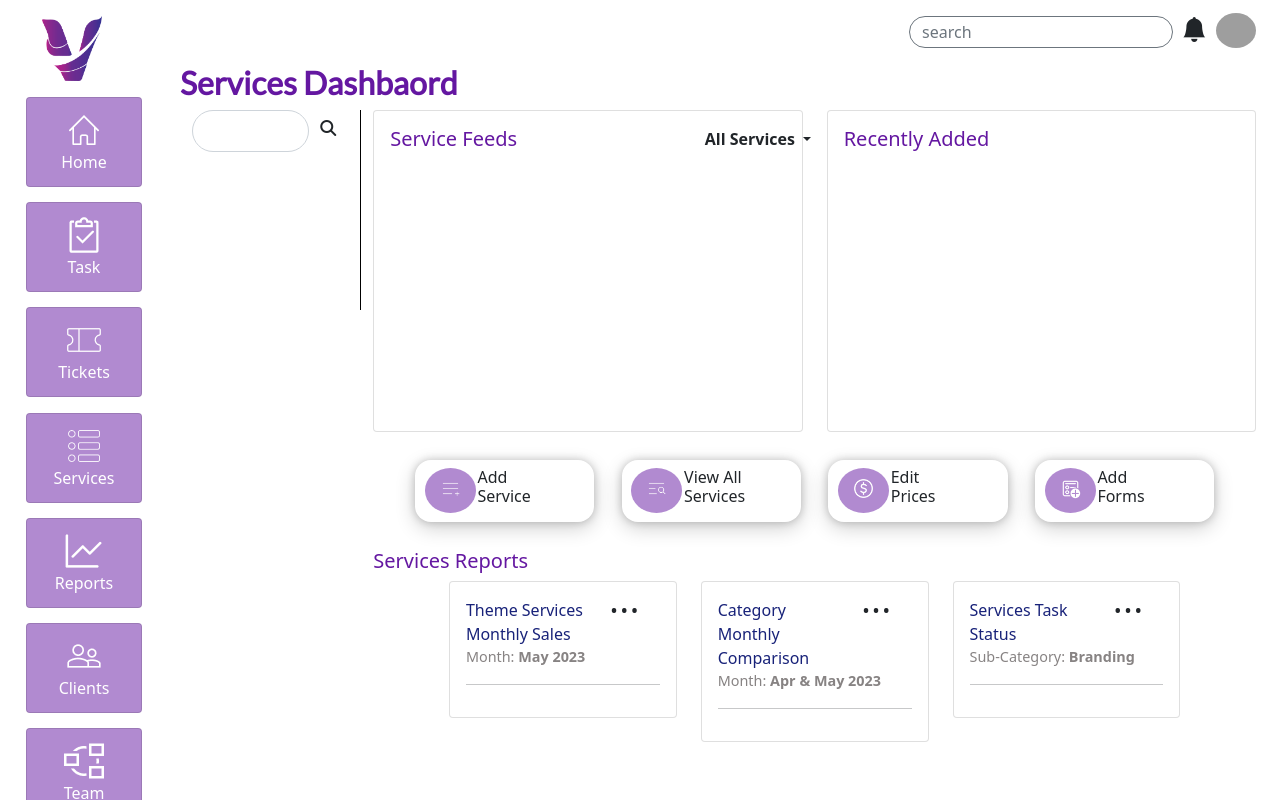
After one commit to VikingAM/VikingUniverseRepository, a Django app: template portal/templates/admin_templates/services/services_dashboard.html in a window 1280 px wide. The commit adds this page. Run offline with Django 3.2, Linux system fonts and the light colour scheme; the template is opened without the code that fills it, so the values that code supplies are empty; grey boxes are pictures that could not be loaded.

Commit message:
services dashboard ui for 1080p and 1440p

```diff
--- a/portal/templates/admin_templates/admin_base.html
+++ b/portal/templates/admin_templates/admin_base.html
@@ -90,13 +90,23 @@
         			</a>
       			</li>
       			<li class="nav-item">
-        			<a href="#">
+        			<a href="{% url 'portalAdminServicesDashboard' %}">
+        				{% if sidebar == "services" %}
+        					<div class="card  nav-card-active">
+		  						<div class="card-body sidebar-card-body">
+		  							<img class="nav-item_images" src="{% static 'portal_admin/images/sidebar_services_active.png' %}"><br/>
+		  							Services
+		  						</div>
+							</div>
+        				{% else %}
         					<div class="card nav-card">
 		  						<div class="card-body sidebar-card-body">
 		  							<img class="nav-item_images" src="{% static 'portal_admin/images/sidebar_services.png' %}"><br/>
 		  							Services
 		  						</div>
 							</div>
+        				{% endif %}
+
         			</a>
       			</li>
       			<li class="nav-item">
--- /dev/null
+++ b/portal/templates/admin_templates/services/services_dashboard.html
@@ -0,0 +1,306 @@
+{% extends 'admin_templates/admin_base.html' %}
+
+{% load static %}
+
+{% block title %} Admin Dashboard {% endblock title %}
+
+{% block style %}
+<link href='https://fonts.googleapis.com/css?family=Lato' rel='stylesheet'>
+<link rel="stylesheet" type="text/css" href="{% static 'portal_admin/css/admin_services_dashboard.css' %}">
+
+{% endblock style %}
+
+{% block content %}
+	<div class="row">
+		<div class="col-sm-12">
+			<h2 class="dashboard_welcome_greeting">Services Dashbaord</h2>
+		</div>
+	</div>
+	<div class="container-fluid">
+		<div class="row">
+			<div class="col-sm-2" style="border-right: 1px solid black; height: 200px;">
+				<div class="input-group">
+	                <input class="form-control py-2 rounded-pill mr-1 pr-5 search_services" type="search" value="" placeholder="" id="search_services">
+	                <span class="input-group-append">
+	                    <button class="btn rounded-pill border-0 ml-n5" type="button">
+	                        <i class="fa fa-search"></i>
+	                    </button>
+	                </span>
+	            </div>
+			</div>
+			<div class="col-sm-10">
+				<div class="row">
+					<div class="col-sm-6">
+						<div class="card ">
+							<div class="card-body" >
+								<div class="row">
+									<div class="col-sm-9 feeds_title">
+										<h5>Service Feeds</h5>
+									</div>
+									<div class="col-sm-3" style="text-align: right;">
+										<div class="dropdown">
+											<span class="dropdown-toggle" type="button" id="ServicesFeedDropDown" data-bs-toggle="dropdown" aria-expanded="false">
+												<b>All Services</b>
+											</span>
+											<ul class="dropdown-menu" aria-labelledby="ServicesFeedDropDown">
+											    <li><a class="dropdown-item" href="#">Active</a></li>
+											    <li><a class="dropdown-item" href="#">Inactive</a></li>
+											</ul>
+									</div>
+									</div>
+								</div>
+								<div class="row scroll">
+									<ul class="list-group">
+										{% for just in just_loop %}
+											<li class="list-group-item remove-border-list">
+												<div class="row">
+										  			<div class="col-sm-1" style="text-align: right;">
+											 			<img src="https://github.com/mdo.png" alt="mdo" width="35" height="35" class="rounded-circle client_round_images" style="margin-top: 5px;">
+											 		</div>
+											 		<div class="col-sm-11" style="border: 1px solid black; border-radius: 3%;">
+											 			<div class="row">
+											 				<div class="col-sm-12 feed_updates">
+												 				Lennox Davidson has update a <span>Service</span> and changed status to <b>Active</b>.
+												 			</div>
+
+											 				<div class="col-sm-12 services_feed">
+											 					<span><img src="{% static 'portal_admin/images/services_id_image.png' %}">101201-3010-400{{ forloop.counter }}</span>
+												 			</div>
+
+
+												 			<div class="col-sm-6 service_title_feed" style="text-align: left;">
+												 				<span>Frame QR Code</span>
+												 			</div>
+												 			<div class="col-sm-6 service_category_feed" style="text-align: right;">
+												 				Category: <span>Branding</span>
+												 			</div>
+
+												 			<div class="col-sm-6 service_category_feed" style="text-align: left;">
+												 				Theme: <span>Design & Art<span>
+												 			</div>
+												 			<div class="col-sm-6 service_category_feed" style="text-align: right;">
+												 				Sub-Category: <span>QR Code Design</span>
+												 			</div>
+
+												 			<div class="col-sm-6 service_time_feed" style="text-align: left;">
+												 				Today at 5:30 AM
+												 			</div>
+												 			<div class="col-sm-6 view_services_feed" style="text-align: right;">
+												 				View service
+												 			</div>
+											 			</div>
+											 		</div>
+										  		</div>
+									  		</li>
+										{% endfor %}
+									</ul>
+								</div>
+							</div>
+						</div>
+					</div>
+					<div class="col-sm-6">
+						<div class="card ">
+							<div class="card-body">
+								<div class="row">
+									<div class="col-sm-9 feeds_title">
+										<h5>Recently Added</h5>
+									</div>
+								</div>
+								<div class="row scroll">
+									<ul class="list-group">
+										{% for just in just_loop %}
+											{% if foorloop.counter != 1 %}
+												<hr style="margin: 0rem 0;">
+											{% endif %}
+											<li class="list-group-item remove-border-list">
+												<div class="row">
+													<div class="col-sm-1">
+														<img src="https://github.com/mdo.png" alt="mdo" width="35" height="35" class="rounded-circle" style="margin-top: 5px;">
+													</div>
+													<div class="col-sm-11">
+														<div class="row">
+															<div class="col-sm-12 services_recently_added">
+																<span><img src="{% static 'portal_admin/images/services_id_image.png' %}">101201-3010-400{{ forloop.counter }}</span> <b>Banner & Booth or Kiosk</b>
+															</div>
+														</div>
+														<div class="row">
+															<div class="col-sm-6 service_category_feed">
+																<img src="{% static 'portal_admin/images/action_services.png' %}">Trade Show Booth Design
+															</div>
+															<div class="col-sm-6 service_category_feed" style="text-align: right;">
+																Theme: <span>Design & Art</span>
+															</div>
+														</div>
+														<div class="row">
+															<div class="col-sm-6 service_category_feed">
+																<span>Category: </span>Outdoor & Signage
+															</div>
+															<div class="col-sm-6 services_status" style="text-align: right;">
+																<span >INACTIVE</span>
+															</div>
+														</div>
+
+													</div>
+												</div>
+									  		</li>
+										{% endfor %}
+									</ul>
+								</div>
+							</div>
+						</div>
+					</div>
+				</div>
+				<br/>
+				<div class="row" style="padding:0.1rem 2.5rem;">
+					<div class="col-sm-3 ">
+						<div class="row g-0 services_btns">
+    						<div class="col-md-4" style="margin: auto; text-align:center;">
+    							<span class="dot">
+    								<img src="/static/portal_admin/images/add_service.png">
+    							</span>
+    						</div>
+    						<div class="col-md-8">
+      							<div class="card-body services_btns_body">
+        							<h5 class="card-title services_btns_title">Add <br/>Service </h5>
+      							</div>
+    						</div>
+  						</div>
+					</div>
+					<div class="col-sm-3 ">
+						<div class="row g-0 services_btns">
+    						<div class="col-md-4" style="margin: auto; text-align:center;">
+    							<span class="dot">
+    								<img src="/static/portal_admin/images/view_all_services.png">
+    							</span>
+    						</div>
+    						<div class="col-md-8">
+      							<div class="card-body services_btns_body">
+        							<h5 class="card-title services_btns_title">View All <br/>Services</h5>
+
+      							</div>
+    						</div>
+  						</div>
+					</div>
+					<div class="col-sm-3 ">
+						<div class="row g-0 services_btns">
+    						<div class="col-md-4" style="margin: auto; text-align:center;">
+    							<span class="dot">
+    								<img src="/static/portal_admin/images/edit_prices.png">
+    							</span>
+    						</div>
+    						<div class="col-md-8">
+      							<div class="card-body services_btns_body">
+        							<h5 class="card-title services_btns_title">Edit <br/>Prices</h5>
+      							</div>
+    						</div>
+  						</div>
+					</div>
+					<div class="col-sm-3 ">
+						<div class="row g-0 services_btns">
+    						<div class="col-md-4" style="margin: auto; text-align:center;">
+    							<span class="dot">
+    								<img src="/static/portal_admin/images/add_form.png">
+    							</span>
+    						</div>
+    						<div class="col-md-8">
+      							<div class="card-body services_btns_body">
+        							<h5 class="card-title services_btns_title">Add <br/>Forms</h5>
+      							</div>
+    						</div>
+  						</div>
+					</div>
+				</div>
+				<br/>
+				<div class="row">
+					<div class="col-sm-12 feeds_title">
+						<h5>Services Reports</h5>
+					</div>
+				</div>
+				<div class="row">
+					<div class="col-sm-1"></div>
+					<div class="col-sm-10">
+						<div class="row">
+							<div class="col-sm-4">
+								<div class="card">
+									<div class="card-body">
+										<div class="row ">
+											<div class="col-sm-8 service_report_title">
+												Theme Services Monthly Sales
+											</div>
+											<div class="col-sm-4">
+												<b>• • •</b>
+											</div>
+										</div>
+										<div class="row">
+											<div class="col-sm-12 service_category_feed">
+												Month: <span>May 2023</span>
+											</div>
+										</div>
+										<hr>
+
+									</div>
+								</div>
+							</div>
+							<div class="col-sm-4">
+								<div class="card">
+									<div class="card-body">
+										<div class="row">
+											<div class="col-sm-8 service_report_title">
+												Category Monthly Comparison
+											</div>
+											<div class="col-sm-4">
+												<b>• • •</b>
+											</div>
+										</div>
+										<div class="row">
+											<div class="col-sm-12 service_category_feed">
+												Month: <span>Apr & May 2023</span>
+											</div>
+										</div>
+										<hr>
+									</div>
+								</div>
+
+							</div>
+							<div class="col-sm-4">
+								<div class="card">
+									<div class="card-body">
+										<div class="row">
+											<div class="col-sm-8 service_report_title">
+												Services Task Status
+											</div>
+											<div class="col-sm-4">
+												<b>• • •</b>
+											</div>
+										</div>
+										<div class="row">
+											<div class="col-sm-12 service_category_feed">
+												Sub-Category: <span>Branding</span>
+											</div>
+										</div>
+										<hr>
+									</div>
+								</div>
+							</div>
+						</div>
+
+					</div>
+
+					<div class="col-sm-1"></div>
+				</div>
+			</div>
+		</div>
+	</div>
+
+{% endblock %}
+
+{% block script %}
+	<script src="https://code.jquery.com/jquery-3.7.0.min.js" integrity="sha256-2Pmvv0kuTBOenSvLm6bvfBSSHrUJ+3A7x6P5Ebd07/g=" crossorigin="anonymous"></script>
+	<script type="text/javascript">
+		$(document).ready(function(){
+
+		})
+
+
+	</script>
+{% endblock %}
--- a/portal/urls.py
+++ b/portal/urls.py
@@ -19,7 +19,9 @@ urlpatterns = [
 
     path('admin/tasks', views.portalAdminTaskDashboard, name="portalAdminTaskDashboard"),
     path('admin/tasks_list', views.portalAdminTaskList, name="portalAdminTaskList"),
-    path('admin/task_detailed/<task_id>', views.portalAdmintaskDetails, name="portalAdmintaskDetails")
+    path('admin/task_detailed/<task_id>', views.portalAdmintaskDetails, name="portalAdmintaskDetails"),
+
+    path('admin/services', views.portalAdminServicesDashboard, name="portalAdminServicesDashboard"),
 
 
 
--- a/static/portal_admin/css/admin_base.css
+++ b/static/portal_admin/css/admin_base.css
@@ -61,7 +61,9 @@
 }
 
 #header_search{
-	font-size: 20px;
+	font-size: 1rem;
+    height: 2rem;
+    margin-top: 0.5rem;
 }
 
 .header_notification{
@@ -111,7 +113,7 @@
 	}
 
 	#header_search{
-		font-size: 30px;
+		font-size: 1.5rem;
 	}
 
 	.header_notification{
--- /dev/null
+++ b/static/portal_admin/css/admin_services_dashboard.css
@@ -0,0 +1,175 @@
+.dot {
+	height: 2.8rem;
+	width: 3.2rem;
+	background-color: #6417A180;
+	border-radius: 50%;
+	display: inline-block;
+}
+
+.dot img{
+	margin-top: 0.6rem;
+    height: 1.3rem;
+    width: 1.3rem;
+}
+
+.scroll{
+	height: 16rem;
+	width: 100%;
+	margin-left: 1px;
+}
+.client_round_images{
+	height: 1.8rem;
+	width: 1.8rem;
+}
+.feed_updates{
+	font-size: 0.7rem;
+}
+.feed_updates span{
+	color: #091370;
+}
+.feed_updates b{
+	color: #8E65E4;
+}
+.services_feed span{
+	background-color: #6417A180;
+	border-radius:1rem;
+	color: #ffff;
+	padding: 0.2rem;
+}
+.services_feed{
+	font-size: 0.6rem;
+}
+.services_feed img{
+	width: 0.8rem;
+	height: 0.8rem;
+}
+.service_title_feed{
+	color: #010101;
+	font-size: 0.9rem;
+	font-weight: 600;
+}
+.service_category_feed{
+	color: #878383;
+	font-size: 0.9rem;
+}
+
+.service_category_feed span{
+	font-weight: 700;
+}
+.service_time_feed{
+	font-size: 0.8rem;
+}
+.view_services_feed{
+	color: #05A91F;
+	text-decoration: underline;
+	font-size: 0.8rem;
+	cursor: pointer;
+}
+
+.services_recently_added{
+
+}
+
+.services_recently_added span{
+	background-color: #6417A180;
+	border-radius:1rem;
+	color: #ffff;
+	padding: 0.2rem;
+}
+
+.services_recently_added{
+	font-size: 0.6rem;
+}
+.services_recently_added img{
+	width: 0.8rem;
+	height: 0.8rem;
+}
+.services_recently_added b{
+	font-size: 0.9rem;
+	font-weight: 400;
+	color:#182279;
+}
+.services_status span{
+	background-color: #182279;
+	color: white;
+	padding: 0 0.8rem;
+	border-radius: 9px;
+	font-size: 0.7rem;
+}
+.services_btns{
+	border-radius: 1rem;
+	padding: 0.5rem;
+	margin: 0.1rem;
+	box-shadow:0 0px 8px 0 rgba(0,0,0,0.2),0 6px 20px 0 rgba(0,0,0,0.19) !important;
+}
+
+.services_btns_body{
+	padding: 0rem 0rem;
+	cursor: pointer;
+}
+.services_btns_title{
+	font-size: 1rem;
+}
+
+.service_reports{
+	color: #6417A1;
+}
+
+.service_report_title{
+	color: #182279;
+}
+
+@media (min-width: 1930px) and (max-width:2560px){
+	.dashboard_welcome_greeting{
+		font-size: 2.8rem;
+	}
+	.feeds_title h5{
+		font-size: 2rem;
+	}
+	.client_round_images{
+		height: 3rem;
+		width: 3rem;
+	}
+	.scroll{
+		height: 24rem;
+	}
+	.feed_updates {
+    	font-size: 1.2rem;
+	}
+	.services_feed {
+	    font-size: 1rem;
+	}
+
+	.service_title_feed{
+		font-size: 1.2rem;
+	}
+	.service_category_feed{
+		font-size: 1.2rem;
+	}
+	.service_time_feed{
+		font-size: 1.2rem;
+	}
+	.view_services_feed{
+		font-size: 1.2rem;
+	}
+	.services_recently_added {
+    	font-size: 1rem;
+	}
+	.services_recently_added b {
+    	font-size: 1.2rem;
+	}
+	.services_btns_title {
+	    font-size: 1.5rem;
+	}
+	.dot {
+	    height: 3.8rem;
+	    width: 4.2rem;
+	}
+	.dot img {
+    	height: 2.3rem;
+    	width: 2.3rem;
+	}
+	.service_report_title{
+		font-size: 1.2rem;
+	}
+}
```
Also changed, not shown: portal/views.py (+9 -0 lines), static/portal_admin/images/action_services.png (added), static/portal_admin/images/add_form.png (added), static/portal_admin/images/add_service.png (added), static/portal_admin/images/services_id_image.png (added), static/portal_admin/images/sidebar_services_active.png (added), static/portal_admin/images/view_all_services.png (added). Lines whose indentation alone changed are shown as unchanged.
